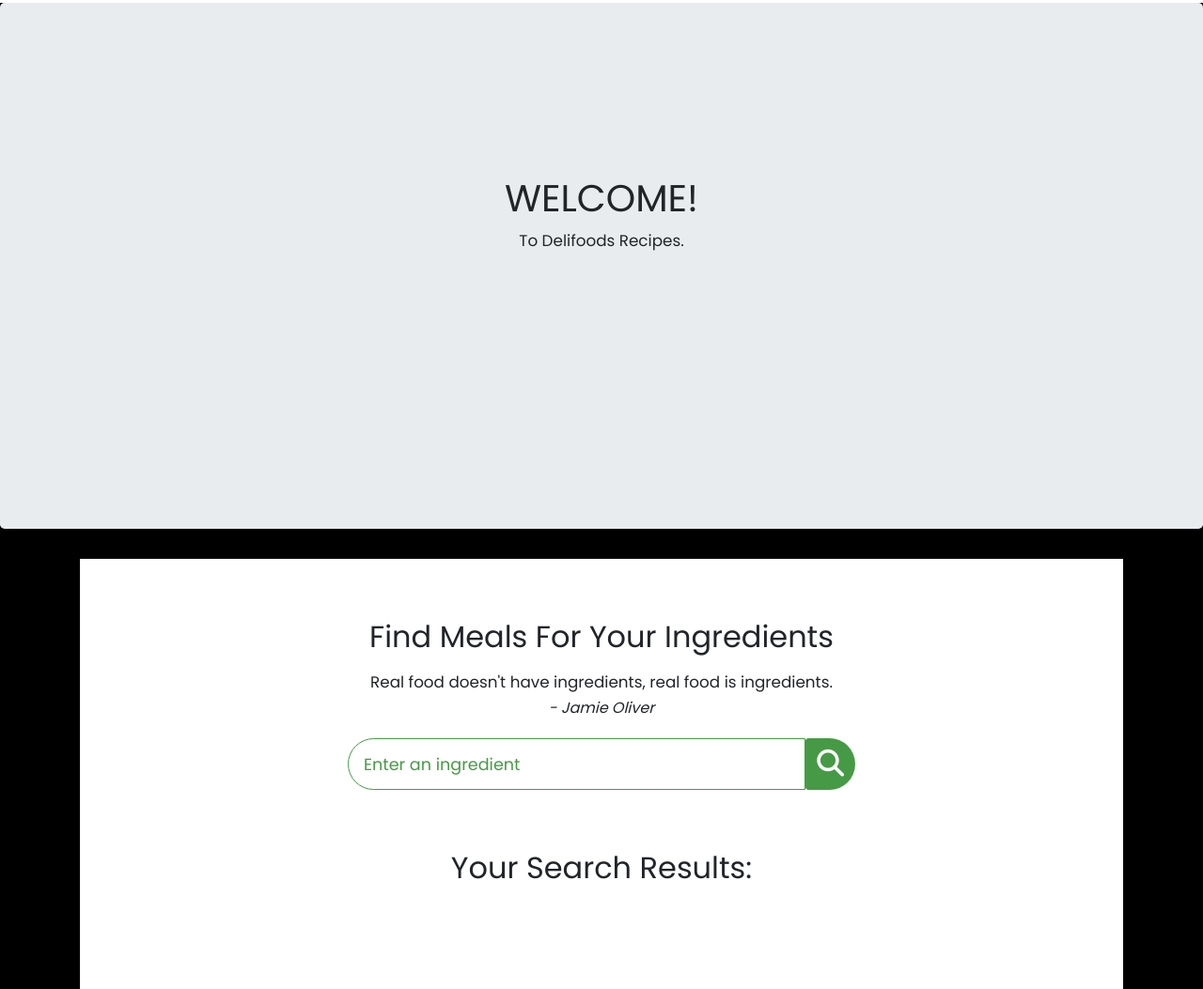
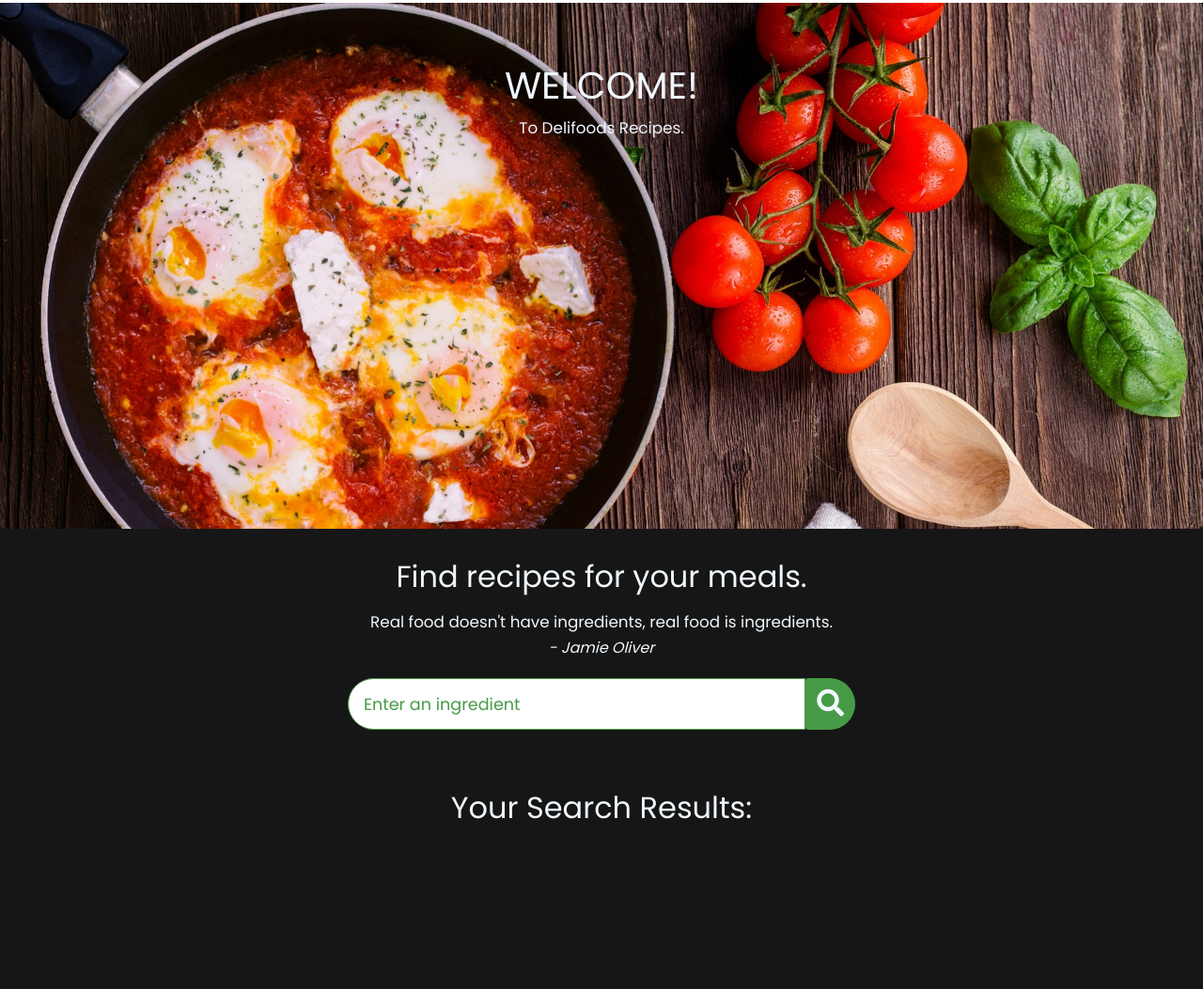
Before and after one commit to dosha10/delifood-recipes, a plain HTML site: page index.html in a window 1280 px wide. Shown: the part 55-1108 px from the top of the page at 94% size. Drawn offline with nearby package versions, Linux system fonts and the light colour scheme; files whose address does not match are found by name.

Commit message:
fixed an issue where jumbotron image and body icons were not displaying. Also edited the readme file

```diff
--- a/css/style.css
+++ b/css/style.css
@@ -1,98 +1,77 @@
 @import "https://fonts.googleapis.com/css?family=Poppins";
-*{
-    padding: 0;
-    margin: 0;
-    box-sizing: border-box;
+* {
+	font-family: "Poppins", sans-serif;
 }
-:root{
+:root {
 	--myrtle: #479a45;
-    --myrtle-dark : #1F441E;
+	--myrtle-dark: #1f441e;
 }
 .jumbotron {
-	background-image: url(./images/figma.jpg);
+	background-image: url(/images/figma.jpg);
 	background-size: cover;
 	background-repeat: no-repeat;
 	width: 100%;
 	max-width: 100%;
 	height: 70vh;
-}
-.figma {
-    width: 100%;
-    height: 100%;
+	color: aliceblue;
 }
 
-#figcaption {
-    font-size: 50px;
-    position: relative;
-    margin-left: 50px;
-    top: 50px;
-}
-
-h1 {
-    position: relative;
-    top: 120px;
-}
-
-p{
-    position: relative;
-    top: 120px;
-}
-
-.container {
-    text-align: center;
-}
-
-body{
+body {
 	font-weight: 300;
 	font-size: 1.05rem;
 	line-height: 1.6;
-    font-family: 'Poppins', sans-serif;
-    box-sizing: border-box;
-    background-color: black;
+	font-family: "Poppins", sans-serif;
+
+	background-color: #161616;
 }
 
 /*  */
-.btn{
+.btn {
 	font-family: inherit;
 	cursor: pointer;
 	outline: 0;
 	font-size: 1.05rem;
 }
-.text{
+.text {
 	opacity: 0.8;
 }
-.title{
+.title {
 	font-size: 2rem;
 	margin-bottom: 1rem;
 }
 
 /*  */
-.container{
+.container {
 	min-height: 100vh;
+	width: 100%;
+	max-width: 100%;
 }
-.meal-wrapper{
-    max-width: 1280px;
+.meal-wrapper {
+	width: 100%;
+	max-width: 100%;
 	margin: 0 auto;
-    padding: 2rem;
-    background: #fff;
+	padding: 0;
+	background: #161616;
 	text-align: center;
+	color: aliceblue;
 }
-.meal-search{
+
+.meal-search {
 	margin: 2rem 0;
 }
-.meal-search cite{
+.meal-search cite {
 	font-size: 1rem;
 }
-.meal-search-box{
+.meal-search-box {
 	margin: 1.2rem 0;
 	display: flex;
 	align-items: stretch;
 }
 .search-control,
-.search-btn{
+.search-btn {
 	width: 100%;
 }
-.search-control{
+.search-control {
 	padding: 0 1rem;
 	font-size: 1.1rem;
 	font-family: inherit;
@@ -102,10 +81,10 @@
 	border-top-left-radius: 2rem;
 	border-bottom-left-radius: 2rem;
 }
-.search-control::placeholder{
+.search-control::placeholder {
 	color: var(--myrtle);
 }
-.search-btn{
+.search-btn {
 	width: 55px;
 	height: 55px;
 	font-size: 1.8rem;
@@ -120,16 +99,19 @@
 	-ms-transition: all 0.4s linear;
 	-o-transition: all 0.4s linear;
 }
-.search-btn:hover{
+.search-btn:hover {
 	background: var(--myrtle-dark);
 }
-.meal-result{
+#fas-search {
+	color: aliceblue;
+}
+.meal-result {
 	margin-top: 4rem;
 }
-#meal{
+#meal {
 	margin: 2.4rem 0;
 }
-.meal-item{
+.meal-item {
 	border-radius: 1rem;
 	-webkit-border-radius: 1rem;
 	-moz-border-radius: 1rem;
@@ -139,17 +121,17 @@
 	box-shadow: 0 4px 21px -12px rgba(0, 0, 0, 0.79);
 	margin: 2rem 0;
 }
-.meal-img img{
+.meal-img img {
 	width: 100%;
 	display: block;
 }
-.meal-name{
+.meal-name {
 	padding: 1.5rem 0.5rem;
 }
-.meal-name h3{
+.meal-name h3 {
 	font-size: 1.4rem;
 }
-.recipe-btn{
+.recipe-btn {
 	text-decoration: none;
 	color: #fff;
 	background: var(--myrtle);
@@ -170,12 +152,12 @@
 	-ms-transition: all 0.4s linear;
 	-o-transition: all 0.4s linear;
 }
-.recipe-btn:hover{
+.recipe-btn:hover {
 	background: var(--myrtle-dark);
 }
 
 /* meal details */
-.meal-details{
+.meal-details {
 	position: fixed;
 	top: 50%;
 	left: 50%;
@@ -197,10 +179,10 @@
 	display: none;
 	padding: 2rem 0;
 }
-.meal-details::-webkit-scrollbar{
+.meal-details::-webkit-scrollbar {
 	width: 10px;
 }
-.meal-details::-webkit-scrollbar-thumb{
+.meal-details::-webkit-scrollbar-thumb {
 	background: #f0f0f0;
 	border-radius: 2rem;
 	-webkit-border-radius: 2rem;
@@ -209,19 +191,18 @@
 	-o-border-radius: 2rem;
 }
 
-
 /* js related */
-.showRecipe{
+.showRecipe {
 	display: block;
 }
 
-.meal-details-content{
+.meal-details-content {
 	margin: 2rem;
 }
-.meal-details-content p:not(.recipe-category){
+.meal-details-content p:not(.recipe-category) {
 	padding: 1rem 0;
 }
-.recipe-close-btn{
+.recipe-close-btn {
 	position: absolute;
 	right: 2rem;
 	top: 2rem;
@@ -240,11 +221,11 @@
 	justify-content: center;
 	opacity: 0.9;
 }
-.recipe-title{
+.recipe-title {
 	letter-spacing: 1px;
 	padding-bottom: 1rem;
 }
-.recipe-category{
+.recipe-category {
 	background: #fff;
 	font-weight: 600;
 	color: var(--myrtle);
@@ -256,7 +237,7 @@
 	-ms-border-radius: 0.3rem;
 	-o-border-radius: 0.3rem;
 }
-.recipe-category{
+.recipe-category {
 	background: #fff;
 	font-weight: 600;
 	color: var(--myrtle);
@@ -268,10 +249,10 @@
 	-ms-border-radius: 0.3rem;
 	-o-border-radius: 0.3rem;
 }
-.recipe-instruct{
+.recipe-instruct {
 	padding: 1rem 0;
 }
-.recipe-meal-img img{
+.recipe-meal-img img {
 	width: 100px;
 	height: 100px;
 	border-radius: 50%;
@@ -282,10 +263,10 @@
 	margin: 0 auto;
 	display: block;
 }
-.recipe-link{
+.recipe-link {
 	margin: 1.4rem 0;
 }
-.recipe-link a{
+.recipe-link a {
 	color: #fff;
 	font-size: 1.2rem;
 	font-weight: 700;
@@ -295,43 +276,42 @@
 	-ms-transition: all 0.4s linear;
 	-o-transition: all 0.4s linear;
 }
-.recipe-link a:hover{
+.recipe-link a:hover {
 	opacity: 0.8;
 }
 
-
 /*  */
-.notFound{
-    grid-template-columns: 1fr!important;
+.notFound {
+	grid-template-columns: 1fr !important;
 	color: var(--myrtle);
 	font-size: 1.8rem;
 	font-weight: 600;
 	width: 100%;
 }
-@media screen and (min-width: 600px){
-    .meal-search-box{
+@media screen and (min-width: 600px) {
+	.meal-search-box {
 		width: 540px;
 		margin-left: auto;
 		margin-right: auto;
 	}
 }
 
-@media screen and (min-width: 768px){
-    #meal{
+@media screen and (min-width: 768px) {
+	#meal {
 		display: grid;
 		grid-template-columns: repeat(2, 1fr);
 		gap: 2rem;
 	}
-    .meal-item{
+	.meal-item {
 		margin: 0;
 	}
-    .meal-details{
+	.meal-details {
 		width: 700px;
 	}
 }
 
-@media screen and (min-width: 992px){
-    #meal{
+@media screen and (min-width: 992px) {
+	#meal {
 		grid-template-columns: repeat(3, 1fr);
 	}
 }
--- a/index.html
+++ b/index.html
@@ -11,7 +11,7 @@
     <!--Bootstrap CDN-->
     <link rel="stylesheet" href="https://stackpath.bootstrapcdn.com/bootstrap/4.4.1/css/bootstrap.min.css" integrity="sha384-Vkoo8x4CGsO3+Hhxv8T/Q5PaXtkKtu6ug5TOeNV6gBiFeWPGFN9MuhOf23Q9Ifjh" crossorigin="anonymous">
     <!--Font awesome-->
-    <link rel="stylesheet" href="path/to/font-awesome/css/font-awesome.min.css">
+    <link rel="stylesheet" href="https://cdnjs.cloudflare.com/ajax/libs/font-awesome/5.15.1/css/all.min.css" integrity="sha512-+4zCK9k+qNFUR5X+cKL9EIR+ZOhtIloNl9GIKS57V1MyNsYpYcUrUeQc9vNfzsWfV28IaLL3i96P9sdNyeRssA==" crossorigin="anonymous" />
     <!--CSS stylesheet-->
     <link rel="stylesheet" href="css/style.css">
 
@@ -36,7 +36,7 @@
     <div class = "container">
         <div class = "meal-wrapper">
             <div class = "meal-search">
-                <h2 class = "title">Find Meals For Your Ingredients</h2>
+                <h2 class = "title">Find recipes for your meals.</h2>
                 <blockquote>Real food doesn't have ingredients, real food is ingredients.<br>
                 <cite>- Jamie Oliver</cite>
                 </blockquote>
@@ -44,7 +44,7 @@
                 <div class = "meal-search-box">
                 <input type = "text" class = "search-control" placeholder="Enter an ingredient" id = "search-input">
                 <button type = "submit" class = "search-btn btn" id = "search-btn">
-                    <i class = "fas fa-search"></i>
+                    <i id="fas-search" class = "fas fa-search"></i>
                 </button>
                 </div>
             </div>
```
Also changed, not shown: 1 other file. Lines whose indentation alone changed are shown as unchanged.
